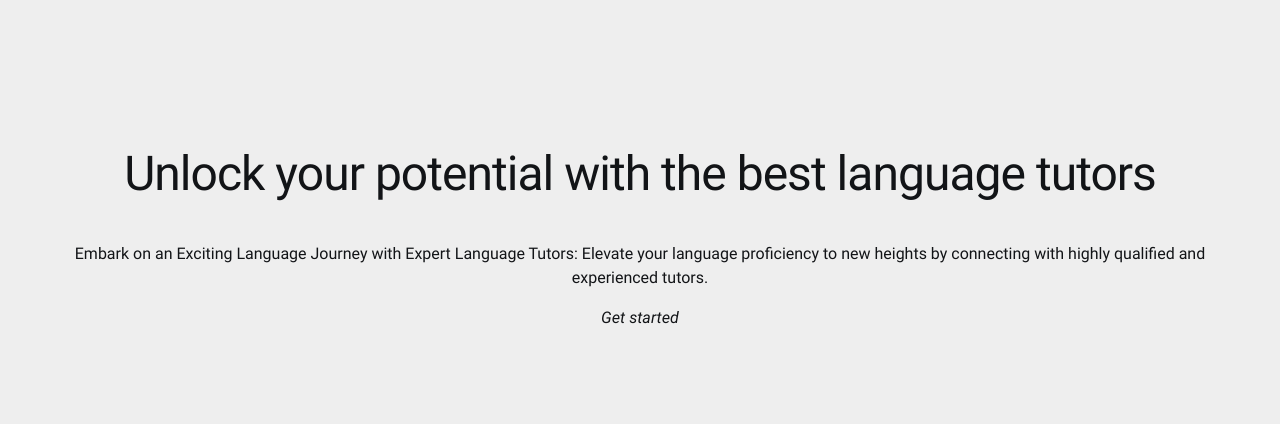
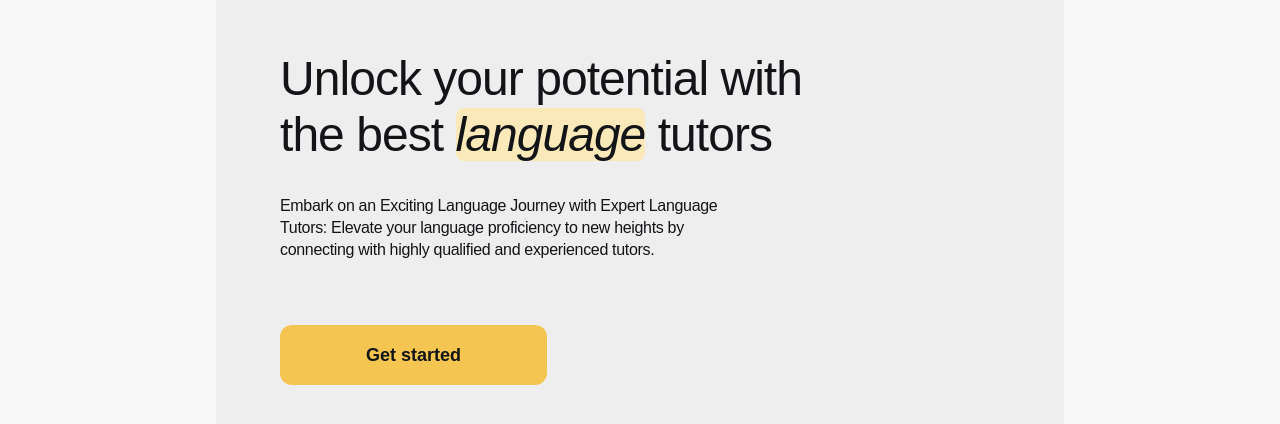
Before and after one commit to OleksandraStepanova/LearnLingo, a React (Vite) app: page / in a window 1280 px wide. Shown: the part 182-606 px from the top of the page. Built offline with nearby package versions, Linux system fonts and the light colour scheme.

Commit message:
add styles for HomePage

```diff
--- a/src/index.css
+++ b/src/index.css
@@ -1,12 +1,12 @@
 @font-face {
-  font-family: 'Roboto Regular';
+  font-family: 'Roboto Regular', sans-serif;
   src: url('../src/fonts/Roboto-Regular.ttf');
   font-weight: normal;
   font-style: normal;
   font-display: swap;
 }
 @font-face {
-  font-family: 'Roboto Medium';
+  font-family: 'Roboto Medium', sans-serif;
   src: url('../src/fonts/Roboto-Medium.ttf');
   font-weight: 500;
   font-style: normal;
@@ -14,13 +14,13 @@
 }
 
 @font-face {
-  font-family: 'Roboto Italic';
+  font-family: 'Roboto Italic', sans-serif;
   src: url('../src/fonts/Roboto-Italic.ttf');
   font-style: normal;
   font-display: swap;
 }
 @font-face {
-  font-family: 'Roboto Bold';
+  font-family: 'Roboto Bold', sans-serif;
   src: url('../src/fonts/Roboto-Bold.ttf');
   font-weight: 700;
   font-style: normal;
@@ -28,25 +28,32 @@
 }
 
 :root {
-  font-family: 'Roboto Regular';
+  font-family: 'Roboto Regular', sans-serif;
   line-height: 1.5;
   font-weight: 400;
 
   color-scheme: light dark;
   color: #121417;
-  background-color: #eeeeee;
+  background: #f8f8f8;
 
   font-synthesis: none;
   text-rendering: optimizeLegibility;
   -webkit-font-smoothing: antialiased;
   -moz-osx-font-smoothing: grayscale;
 }
+a,
+h1,
+h2,
+h3,
+p {
+  padding: 0;
+  margin: 0;
+}
 
 a {
-  font-family: 'Roboto Italic';
-  font-weight: 700;
   color: #121417;
   text-decoration: inherit;
+  cursor: pointer;
 }
 a:hover {
   color: #121417;
@@ -82,12 +89,12 @@ button:focus-visible {
 @media (prefers-color-scheme: light) {
   :root {
     color: #121417;
-    background-color: #eeeeee;
+    background: #f8f8f8;
   }
   a:hover {
     color: #121417;
   }
   button {
-    background-color: #eeeeee;
+    background: #f8f8f8;
   }
 }
--- a/src/pages/HomePage/HomePage.module.css
+++ b/src/pages/HomePage/HomePage.module.css
@@ -1,10 +1,58 @@
 .title {
-  font-family: var(--font-family);
+  font-family: 'Roboto-Medium', sans-serif;
   font-weight: 500;
   font-size: 48px;
   line-height: 1.17;
   letter-spacing: -0.02em;
   color: #121417;
+  text-align: left;
+  width: 548px;
+  margin-bottom: 32px;
+}
+.span {
+  font-family: 'Roboto-Regular', sans-serif;
   font-style: italic;
+  border-radius: 8px;
+  width: 195px;
+  height: 40px;
+  background: #fbe9ba;
+}
+.text {
+  font-family: 'Roboto-Regular', sans-serif;
   font-weight: 400;
+  font-size: 16px;
+  text-align: left;
+  line-height: 1.37;
+  letter-spacing: -0.02em;
+  color: #121417;
+  width: 471px;
+  margin-bottom: 64px;
 }
+.navigate {
+  font-family: 'Roboto-Bold', sans-serif;
+  border-radius: 12px;
+  padding: 16px 88px;
+  width: 267px;
+  height: 60px;
+  background: #f4c550;
+  font-weight: 700;
+  font-size: 18px;
+  line-height: 1.6;
+  margin: 0;
+  padding: 0;
+  display: flex;
+  justify-content: center;
+  align-items: center;
+}
+.navigate:hover {
+  background: #ffdc86;
+}
+.wrapper {
+  border-radius: 30px;
+  width: 720px;
+  background: #eeeeee;
+  padding: 98px 64px;
+  display: flex;
+  flex-direction: column;
+  align-items: start;
+}
--- a/src/pages/HomePage/HomePage.tsx
+++ b/src/pages/HomePage/HomePage.tsx
@@ -9,15 +9,20 @@ export default function HomePage() {
   };
   return (
     <section>
+      <div className={css.wrapper}>
         <h1 className={css.title}>
-        Unlock your potential with the best <span>language </span>tutors
+          Unlock your potential with the best{' '}
+          <span className={css.span}>language</span> tutors
         </h1>
-      <p>
+        <p className={css.text}>
           Embark on an Exciting Language Journey with Expert Language Tutors:
           Elevate your language proficiency to new heights by connecting with
           highly qualified and experienced tutors.
         </p>
-      <a onClick={handleButtonClick}>Get started</a>
+        <a className={css.navigate} onClick={handleButtonClick}>
+          Get started
+        </a>
+      </div>
     </section>
   );
 }
```
Lines whose indentation alone changed are shown as unchanged.
